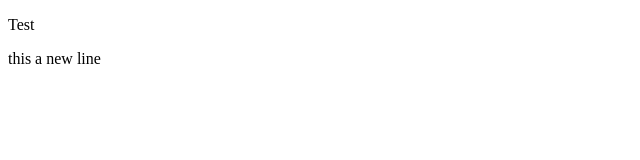
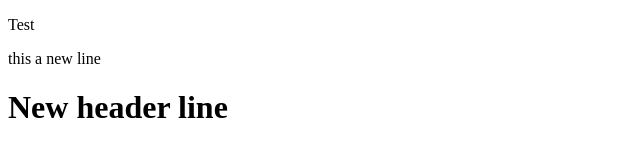
Before and after one commit to LamaMohamed/Version-Control, a plain HTML site: page index.html in a window 1280 px wide. Shown: the whole page, without its empty margins (0-640 px from the left). Drawn offline with Linux system fonts and the light colour scheme.

Commit message:
Added new header line

```diff
--- a/index.html
+++ b/index.html
@@ -6,5 +6,6 @@
   <body>
     <p>Test</p>
     <p>this a new line</p>
+    <h1>New header line</h1>
   </body>
 </html>
```
